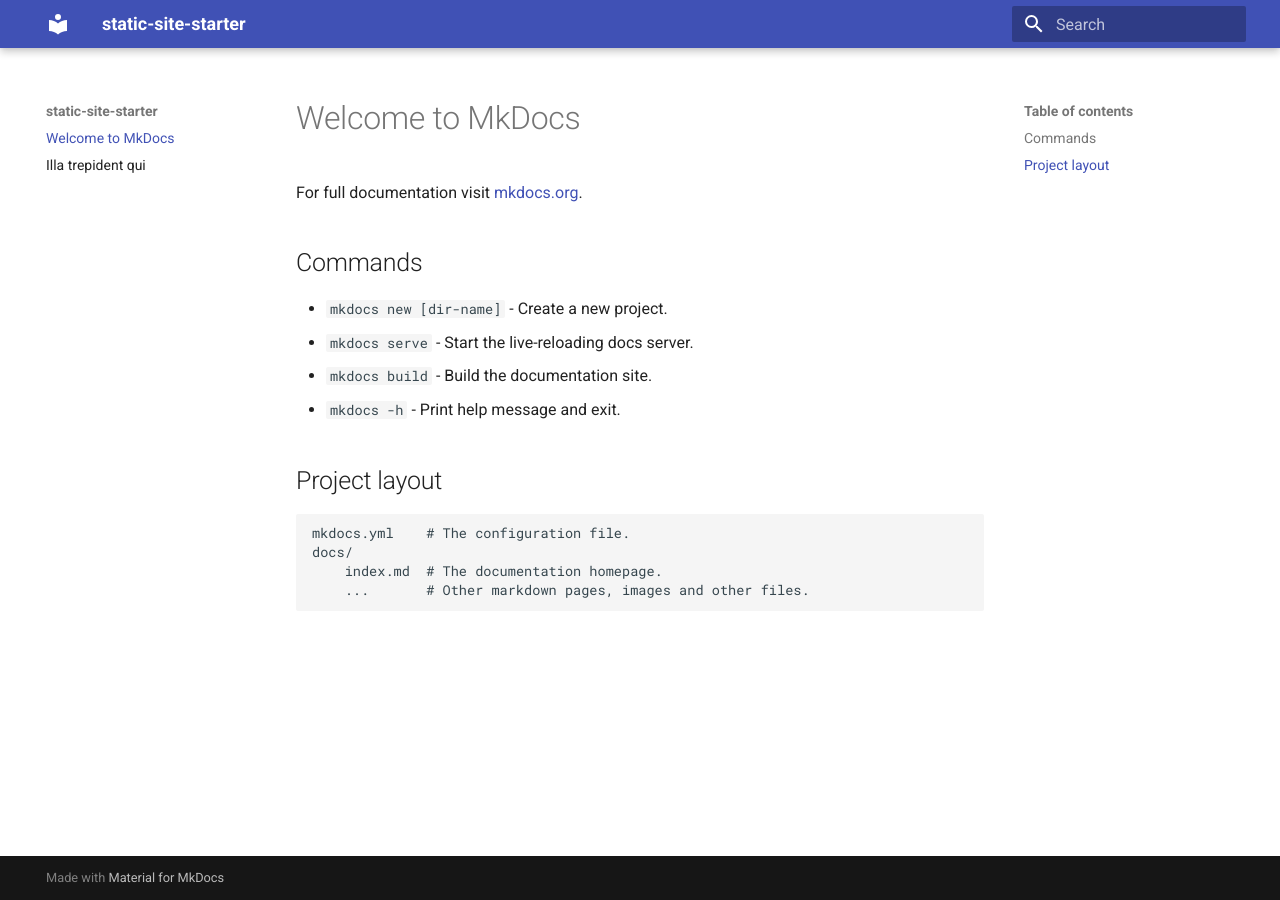
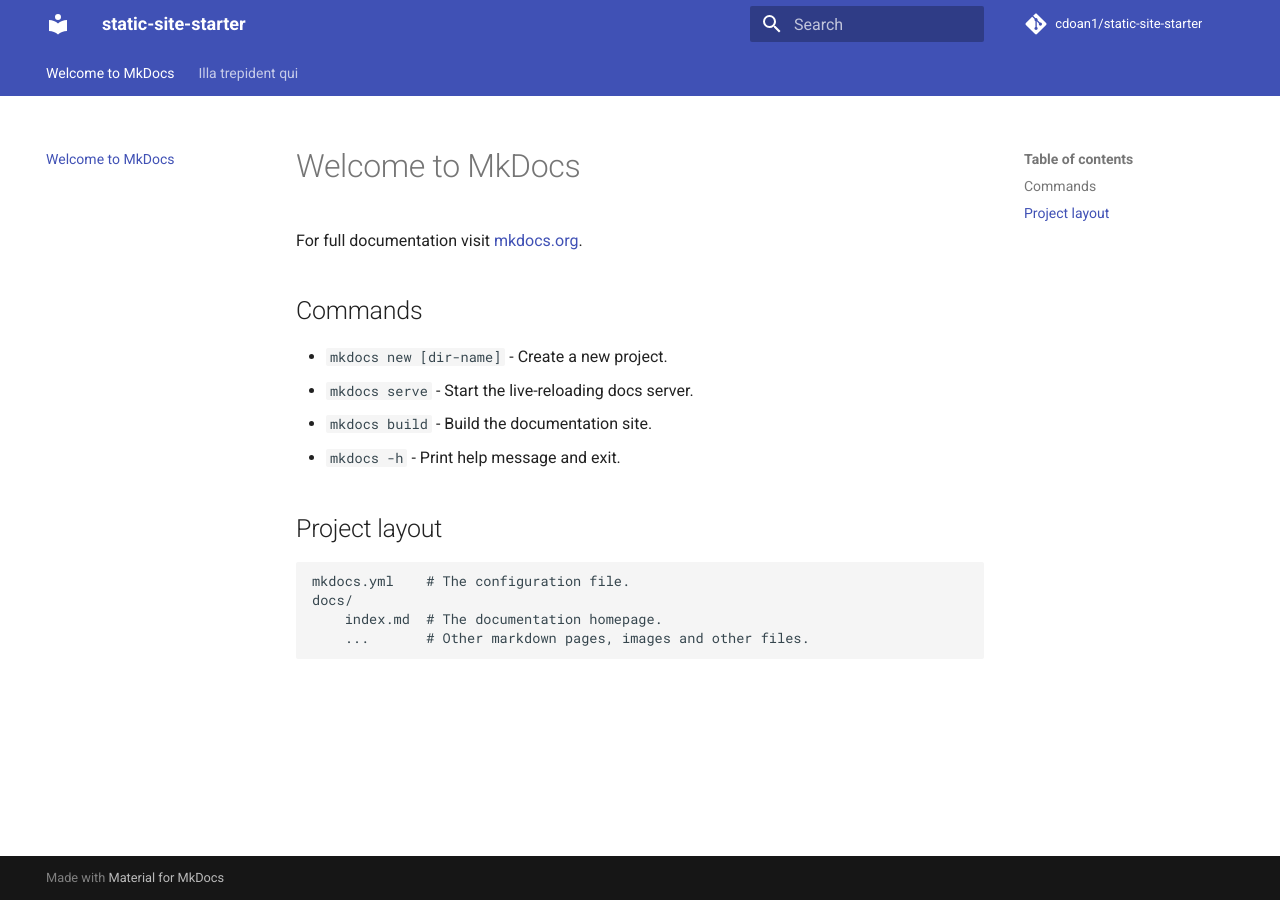
Before and after one commit to cdoan1/static-site-starter-src, an MkDocs documentation site: the page built from docs/index.md, in a window 1280 px wide. Built offline with MkDocs 1.6.1 and Material for MkDocs 9.7.7, drawn with Linux system fonts in a browser that asks for light colours; comment, search, counter and statistics services are not loaded.

```diff
--- a/mkdocs.yml
+++ b/mkdocs.yml
@@ -1,3 +1,31 @@
 site_name: static-site-starter
 theme:
   name: material
+  features:
+  - navigation.tabs
+  - navigation.indexes
+  - content.code.annotate
+plugins:
+- search
+- mermaid2
+docs_dir: docs
+repo_url: https://github.com/cdoan1/static-site-starter
+edit_uri: edit/main/docs
+repo_name: cdoan1/static-site-starter
+markdown_extensions:
+- toc:
+    toc_depth: "2-2"
+- attr_list:
+- pymdownx.highlight
+- pymdownx.inlinehilite
+- pymdownx.superfences:
+    # make exceptions to highlighting of code:
+    custom_fences:
+    - name: mermaid
+      class: mermaid
+      format: !!python/name:mermaid2.fence_mermaid
+- pymdownx.snippets
+- admonition
+- pymdownx.details
+- pymdownx.tabbed:
+    alternate_style: true
```
